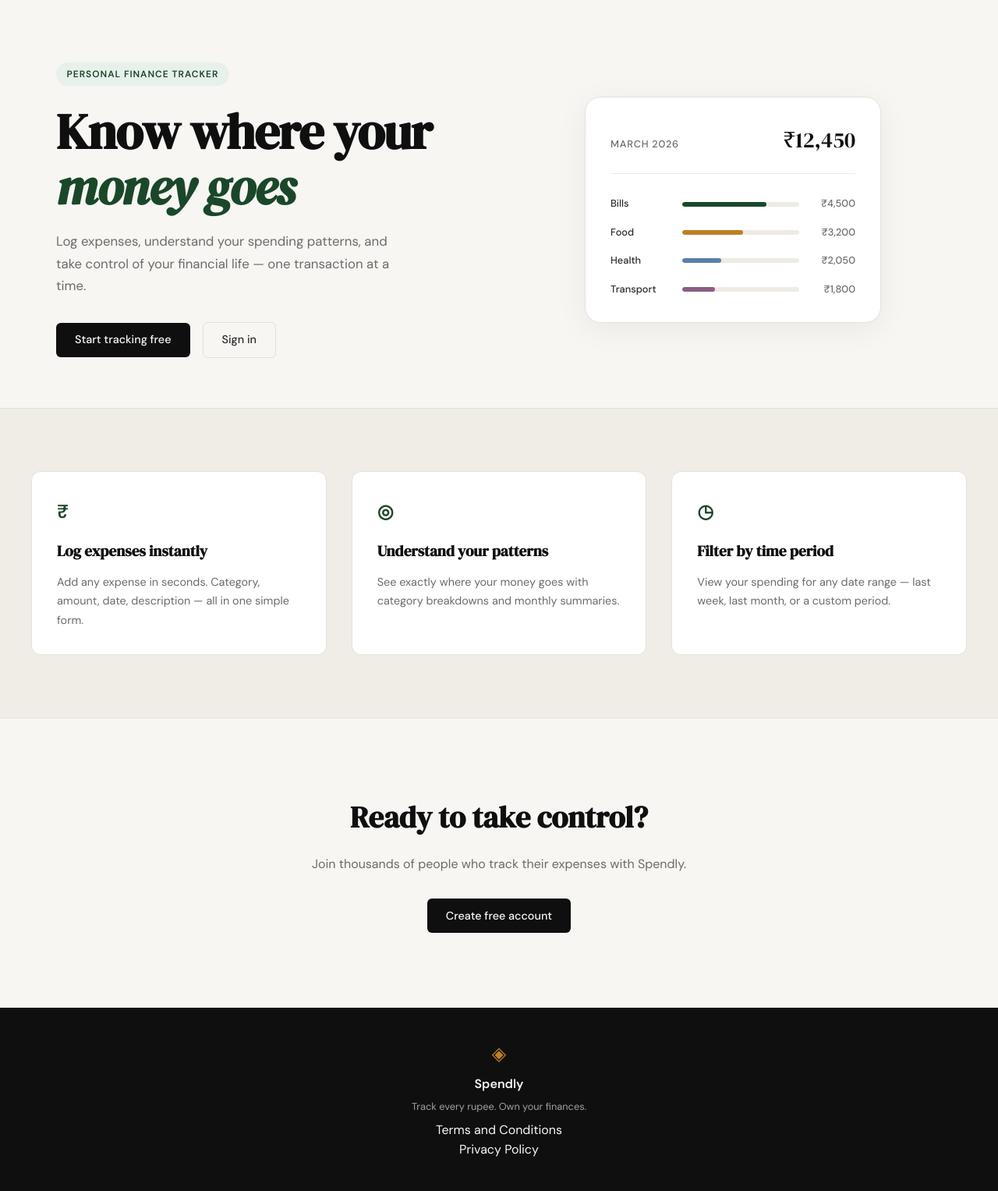
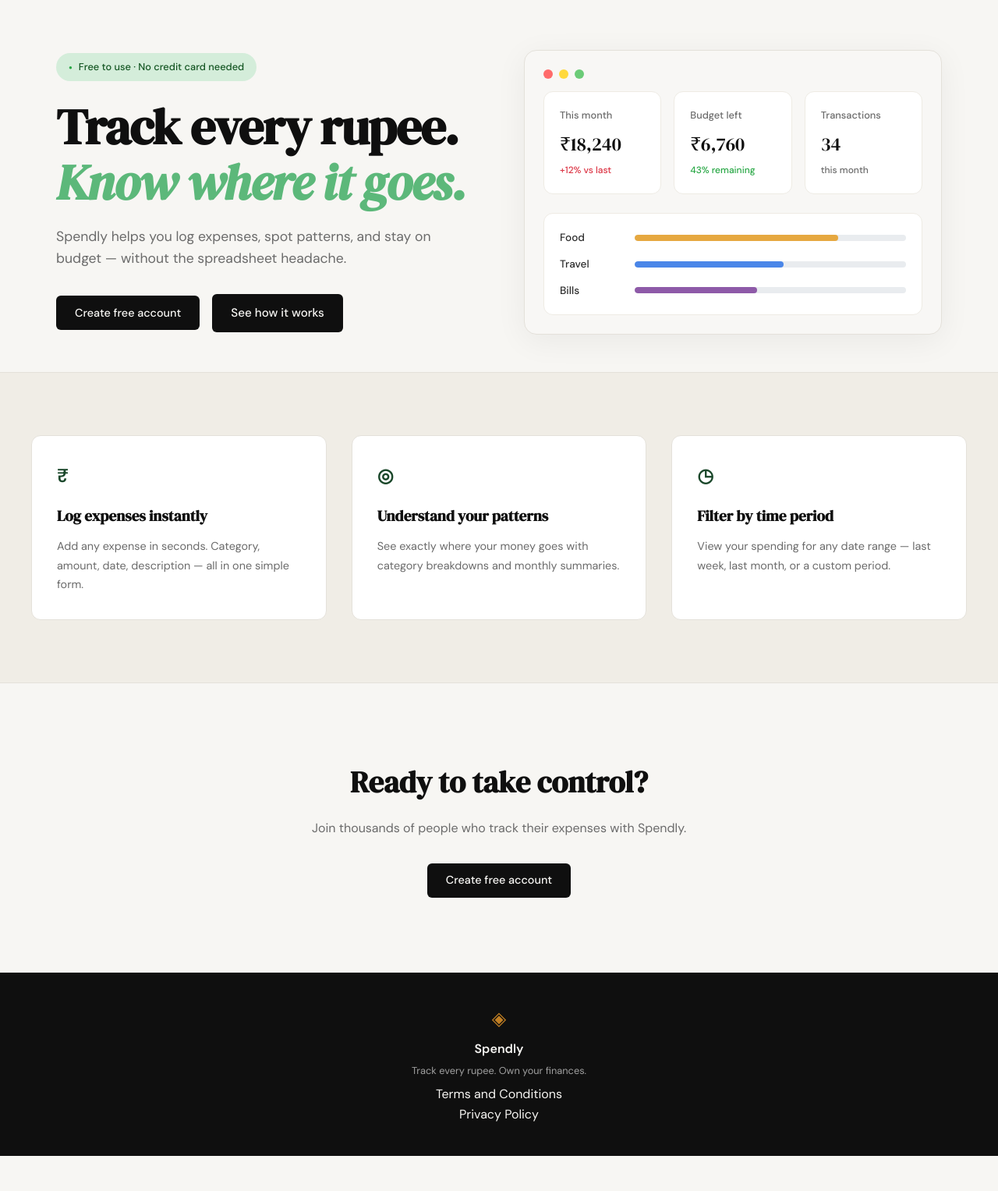
Before and after one commit to ssayan9k/spendly, a Flask app: page / in a window 1280 px wide. Shown: the part 61-1588 px from the top of the page at 78% size. After the commit the page ends 1543 px from the top, so only its background shows below. Run offline with Flask 3, Linux system fonts and the light colour scheme.

Commit message:
landing: redesign hero section to match mockup

```diff
--- a/static/css/style.css
+++ b/static/css/style.css
@@ -124,7 +124,7 @@ a { color: inherit; text-decoration: none; }
 /* ------------------------------------------------------------------ */
 
 .hero {
-    padding: 5rem 2rem 4rem;
+    padding: 4rem 2rem 3rem;
     display: grid;
     grid-template-columns: 1fr 1fr;
     gap: 4rem;
@@ -133,17 +133,26 @@ a { color: inherit; text-decoration: none; }
     margin: 0 auto;
 }
 
+.hero-content {
+    max-width: 540px;
+}
+
 .hero-badge {
-    display: inline-block;
-    background: var(--accent-light);
-    color: var(--accent);
-    font-size: 0.75rem;
-    font-weight: 600;
-    letter-spacing: 0.08em;
-    text-transform: uppercase;
-    padding: 0.35rem 0.85rem;
+    display: inline-flex;
+    align-items: center;
+    gap: 0.5rem;
+    background: #d4edda;
+    color: #155724;
+    font-size: 0.8rem;
+    font-weight: 500;
+    padding: 0.5rem 1rem;
     border-radius: 999px;
     margin-bottom: 1.5rem;
+}
+
+.badge-dot {
+    font-size: 0.5rem;
+    color: #28a745;
 }
 
 .hero-title {
@@ -157,14 +166,18 @@ a { color: inherit; text-decoration: none; }
 
 .hero-title em {
     font-style: italic;
-    color: var(--accent);
+    color: #5cb87a;
+}
+
+.title-highlight {
+    font-style: italic;
+    color: #5cb87a;
 }
 
 .hero-subtitle {
-    font-size: 1.05rem;
+    font-size: 1.1rem;
     color: var(--ink-muted);
-    line-height: 1.7;
-    max-width: 460px;
+    line-height: 1.6;
     margin-bottom: 2rem;
 }
 
@@ -174,8 +187,25 @@ a { color: inherit; text-decoration: none; }
     align-items: center;
 }
 
+.btn-secondary {
+    display: inline-block;
+    background: var(--ink);
+    color: var(--paper);
+    padding: 0.75rem 1.5rem;
+    border-radius: var(--radius-sm);
+    font-family: var(--font-body);
+    font-size: 0.95rem;
+    font-weight: 500;
+    cursor: pointer;
+    border: none;
+    transition: background 0.2s;
+    text-decoration: none;
+}
+
+.btn-secondary:hover { background: #222; }
+
 /* ------------------------------------------------------------------ */
-/* Mock card (hero visual)                                             */
+/* Dashboard mock (hero visual)                                        */
 /* ------------------------------------------------------------------ */
 
 .hero-visual {
@@ -183,78 +213,113 @@ a { color: inherit; text-decoration: none; }
     justify-content: center;
 }
 
-.mock-card {
-    background: var(--paper-card);
+.dashboard-mock {
+    background: #f8f7f5;
     border: 1px solid var(--border);
-    border-radius: var(--radius-lg);
-    padding: 2rem;
+    border-radius: 16px;
+    padding: 1.5rem;
     width: 100%;
-    max-width: 380px;
+    max-width: 680px;
     box-shadow: 0 8px 40px rgba(0,0,0,0.06);
 }
 
-.mock-card-header {
-    display: flex;
-    justify-content: space-between;
-    align-items: baseline;
-    margin-bottom: 1.75rem;
-    padding-bottom: 1.25rem;
-    border-bottom: 1px solid var(--border-soft);
+.dashboard-header {
+    margin-bottom: 1rem;
 }
 
-.mock-label {
-    font-size: 0.8rem;
-    font-weight: 500;
-    color: var(--ink-muted);
-    text-transform: uppercase;
-    letter-spacing: 0.06em;
+.window-dots {
+    display: flex;
+    gap: 0.5rem;
 }
 
-.mock-total {
-    font-family: var(--font-display);
-    font-size: 1.75rem;
-    color: var(--ink);
+.window-dots .dot {
+    width: 12px;
+    height: 12px;
+    border-radius: 50%;
 }
 
-.mock-bars { display: flex; flex-direction: column; gap: 1rem; }
+.window-dots .dot.red { background: #ff6b6b; }
+.window-dots .dot.yellow { background: #ffd93d; }
+.window-dots .dot.green { background: #6bcb77; }
 
-.mock-bar-row {
+.dashboard-stats {
     display: grid;
-    grid-template-columns: 80px 1fr 60px;
-    align-items: center;
-    gap: 0.75rem;
+    grid-template-columns: repeat(3, 1fr);
+    gap: 1rem;
+    margin-bottom: 1.5rem;
 }
 
-.mock-cat {
+.stat-card {
+    background: var(--paper-card);
+    border-radius: 12px;
+    padding: 1.25rem;
+    border: 1px solid var(--border-soft);
+}
+
+.stat-label {
     font-size: 0.8rem;
+    color: var(--ink-muted);
+    font-weight: 500;
+    margin-bottom: 0.5rem;
+}
+
+.stat-value {
+    font-family: var(--font-display);
+    font-size: 1.5rem;
+    color: var(--ink);
+    margin-bottom: 0.25rem;
+}
+
+.stat-change {
+    font-size: 0.75rem;
+    font-weight: 500;
+}
+
+.stat-change.positive { color: #dc3545; }
+.stat-change.success { color: #28a745; }
+.stat-change.muted { color: var(--ink-muted); }
+
+.dashboard-categories {
+    background: var(--paper-card);
+    border-radius: 12px;
+    padding: 1.25rem;
+    border: 1px solid var(--border-soft);
+}
+
+.category-row {
+    display: grid;
+    grid-template-columns: 80px 1fr;
+    align-items: center;
+    gap: 1rem;
+    margin-bottom: 0.75rem;
+}
+
+.category-row:last-child {
+    margin-bottom: 0;
+}
+
+.category-name {
+    font-size: 0.85rem;
     font-weight: 500;
     color: var(--ink-soft);
 }
 
-.mock-bar-track {
-    height: 6px;
-    background: var(--border-soft);
+.category-bar-track {
+    height: 8px;
+    background: #e9ecef;
     border-radius: 999px;
     overflow: hidden;
 }
 
-.mock-bar {
+.category-bar {
     height: 100%;
-    background: var(--accent);
     border-radius: 999px;
     transition: width 0.6s ease;
 }
 
-.mock-bar-2 { background: var(--accent-2); }
-.mock-bar-3 { background: #5b7fa6; }
-.mock-bar-4 { background: #8b5e83; }
-
-.mock-amt {
-    font-size: 0.8rem;
-    font-weight: 500;
-    color: var(--ink-muted);
-    text-align: right;
-}
+.bar-food { background: #e6a840; }
+.bar-travel { background: #4a86e8; }
+.bar-bills { background: #8e5aa8; }
 
 /* ------------------------------------------------------------------ */
 /* Buttons                                                             */
--- a/templates/landing.html
+++ b/templates/landing.html
@@ -5,56 +5,68 @@
 {% block content %}
 
 <section class="hero">
-    <div class="hero-inner">
-        <div class="hero-badge">Personal Finance Tracker</div>
+    <div class="hero-content">
+        <div class="hero-badge">
+            <span class="badge-dot">●</span>
+            Free to use · No credit card needed
+        </div>
         <h1 class="hero-title">
-            Know where your<br>
-            <em>money goes</em>
+            Track every rupee.<br>
+            <em class="title-highlight">Know where it goes.</em>
         </h1>
         <p class="hero-subtitle">
-            Log expenses, understand your spending patterns,
-            and take control of your financial life —
-            one transaction at a time.
+            Spendly helps you log expenses, spot patterns, and stay
+            on budget — without the spreadsheet headache.
         </p>
         <div class="hero-actions">
-            <a href="{{ url_for('register') }}" class="btn-primary">Start tracking free</a>
-            <a href="{{ url_for('login') }}" class="btn-ghost">Sign in</a>
+            <a href="{{ url_for('register') }}" class="btn-primary">Create free account</a>
+            <a href="#how-it-works" class="btn-secondary">See how it works</a>
         </div>
     </div>
     <div class="hero-visual">
-        <div class="mock-card">
-            <div class="mock-card-header">
-                <span class="mock-label">March 2026</span>
-                <span class="mock-total">₹12,450</span>
+        <div class="dashboard-mock">
+            <div class="dashboard-header">
+                <span class="window-dots">
+                    <span class="dot red"></span>
+                    <span class="dot yellow"></span>
+                    <span class="dot green"></span>
+                </span>
             </div>
-            <div class="mock-bars">
-                <div class="mock-bar-row">
-                    <span class="mock-cat">Bills</span>
-                    <div class="mock-bar-track">
-                        <div class="mock-bar" style="width: 72%"></div>
+            <div class="dashboard-stats">
+                <div class="stat-card">
+                    <div class="stat-label">This month</div>
+                    <div class="stat-value">₹18,240</div>
+                    <div class="stat-change positive">+12% vs last</div>
+                </div>
+                <div class="stat-card">
+                    <div class="stat-label">Budget left</div>
+                    <div class="stat-value">₹6,760</div>
+                    <div class="stat-change success">43% remaining</div>
+                </div>
+                <div class="stat-card">
+                    <div class="stat-label">Transactions</div>
+                    <div class="stat-value">34</div>
+                    <div class="stat-change muted">this month</div>
+                </div>
+            </div>
+            <div class="dashboard-categories">
+                <div class="category-row">
+                    <span class="category-name">Food</span>
+                    <div class="category-bar-track">
+                        <div class="category-bar bar-food" style="width: 75%"></div>
                     </div>
-                    <span class="mock-amt">₹4,500</span>
                 </div>
-                <div class="mock-bar-row">
-                    <span class="mock-cat">Food</span>
-                    <div class="mock-bar-track">
-                        <div class="mock-bar mock-bar-2" style="width: 52%"></div>
+                <div class="category-row">
+                    <span class="category-name">Travel</span>
+                    <div class="category-bar-track">
+                        <div class="category-bar bar-travel" style="width: 55%"></div>
                     </div>
-                    <span class="mock-amt">₹3,200</span>
                 </div>
-                <div class="mock-bar-row">
-                    <span class="mock-cat">Health</span>
-                    <div class="mock-bar-track">
-                        <div class="mock-bar mock-bar-3" style="width: 33%"></div>
+                <div class="category-row">
+                    <span class="category-name">Bills</span>
+                    <div class="category-bar-track">
+                        <div class="category-bar bar-bills" style="width: 45%"></div>
                     </div>
-                    <span class="mock-amt">₹2,050</span>
-                </div>
-                <div class="mock-bar-row">
-                    <span class="mock-cat">Transport</span>
-                    <div class="mock-bar-track">
-                        <div class="mock-bar mock-bar-4" style="width: 28%"></div>
-                    </div>
-                    <span class="mock-amt">₹1,800</span>
                 </div>
             </div>
         </div>
```
